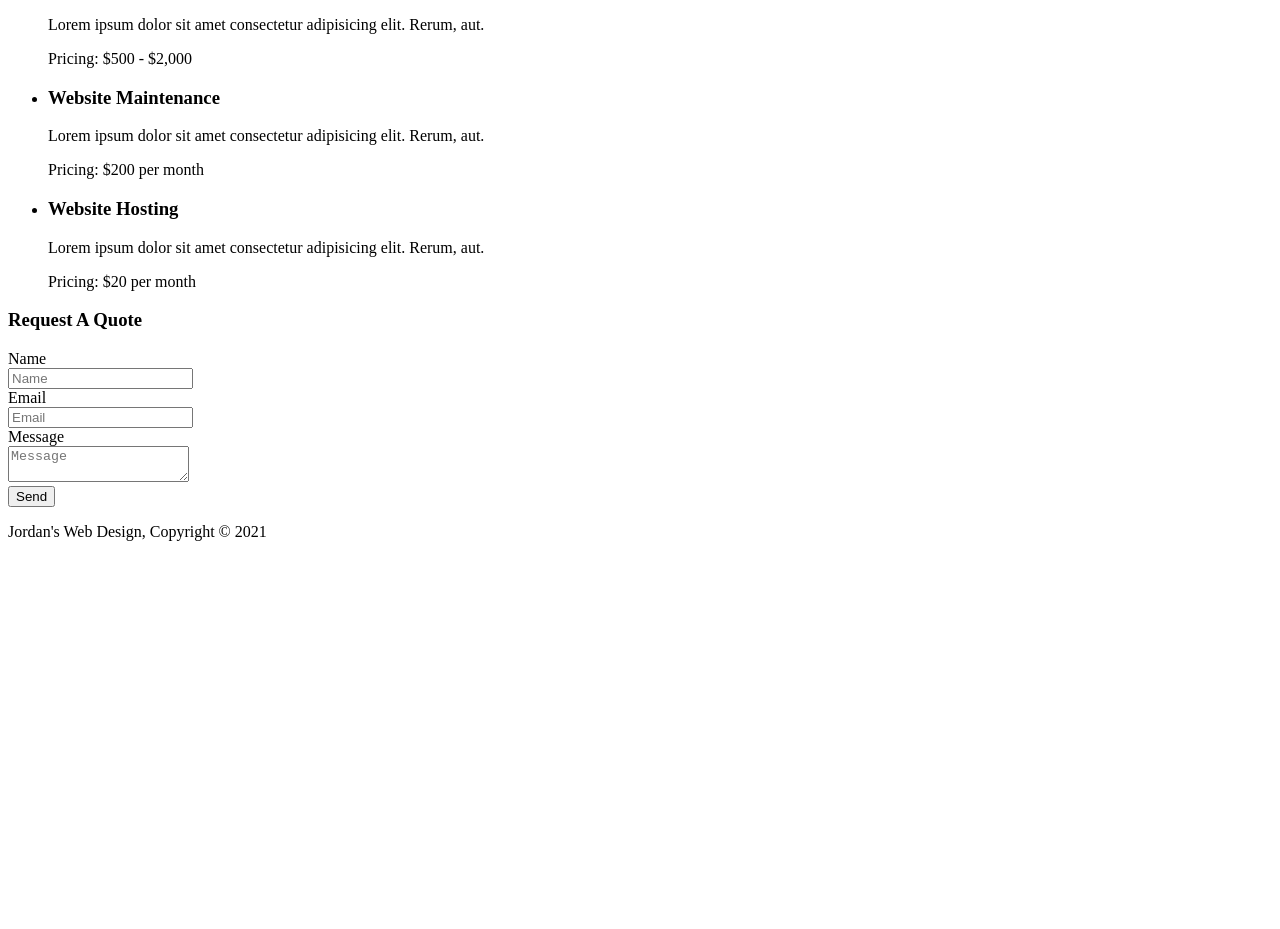
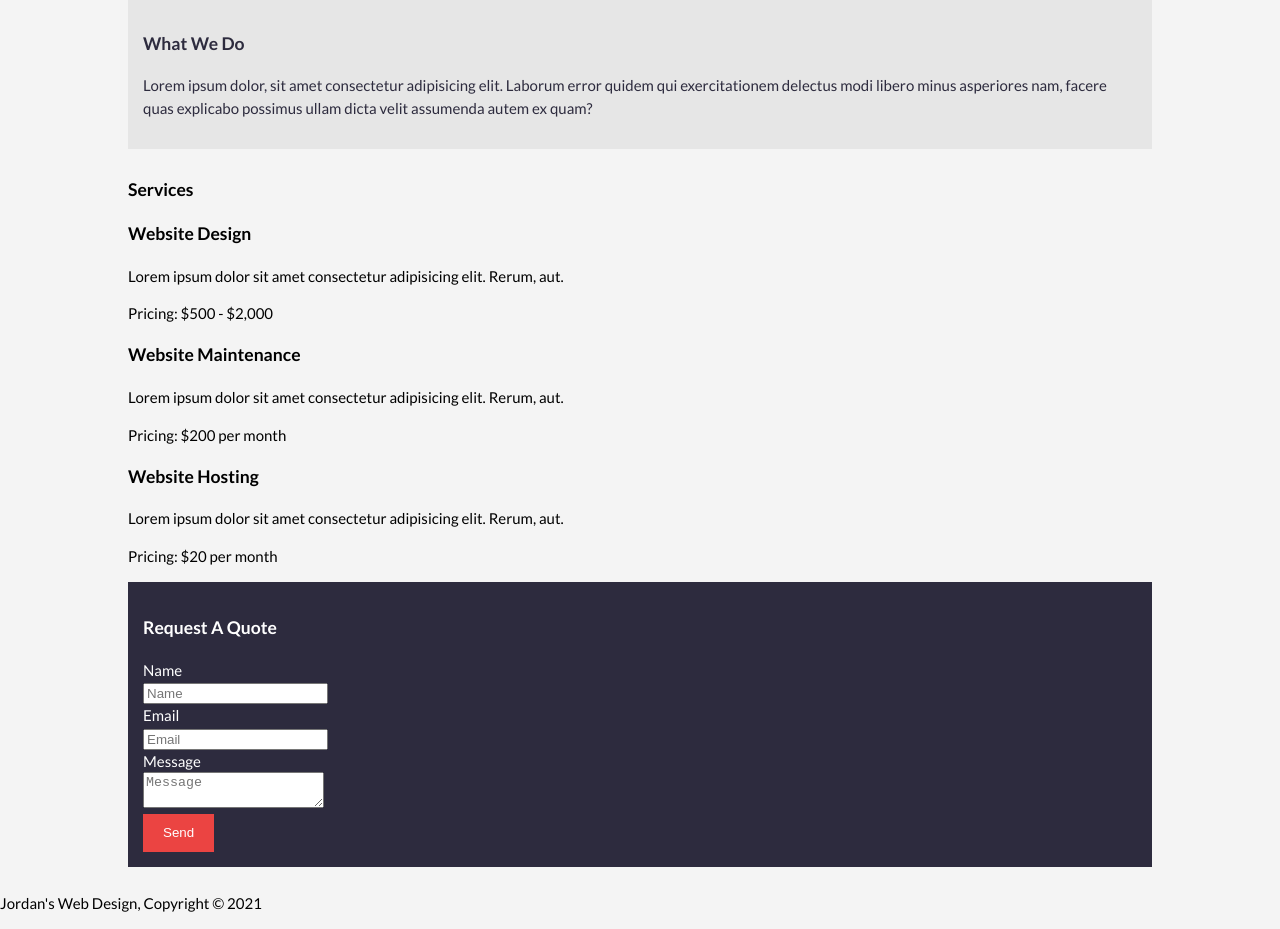
Before and after one commit to JRob94/FullWebpage, a plain HTML site: page index.html in a window 1280 px wide. Shown: the part 988-1917 px from the top of the page. Before the commit the page ends 1545 px from the top, so only its background shows below. Drawn offline with Linux system fonts and the light colour scheme.

Commit message:
Importes Lato Google Font in CSS file. Added foundational styles (Styles that affect entire page)

```diff
--- a/style.css
+++ b/style.css
@@ -0,0 +1,49 @@
+/* Importing the Lato Google Font */
+@import url('https://fonts.googleapis.com/css2?family=Lato:wght@400;700&display=swap');
+
+body {
+    font-family: 'Lato', sans-serif;
+    font-size: 15px;
+    padding: 0;
+    margin: 0;
+    line-height: 1.5;
+    background-color: #f4f4f4;
+}
+
+.container {
+    width: 80%;
+    margin: auto;
+    /* The overflow property determines what to do if content overflows an element's box. Setting overflow to hidden will hide/clip the overflowing content */
+    overflow: hidden;
+}
+
+/* Removes the bullet points on the list items */
+ul {
+    margin: 0;
+    padding: 0;
+}
+
+.btn-1 {
+    height: 38px;
+    background-color: #eb4442;
+    border: 0;
+    padding-left: 20px;
+    padding-right: 20px;
+    color: #fff;
+}
+
+.light, .dark {
+    padding: 15px;
+    margin-top: 10px;
+    margin-bottom: 10px;
+}
+
+.light {
+    background-color: #e6e6e6;
+    color: #2d2b3e;
+}
+
+.dark {
+    background-color: #2d2b3e;
+    color: #fff;
+}
```
Also changed, not shown: index.html (+14 -4 lines).
